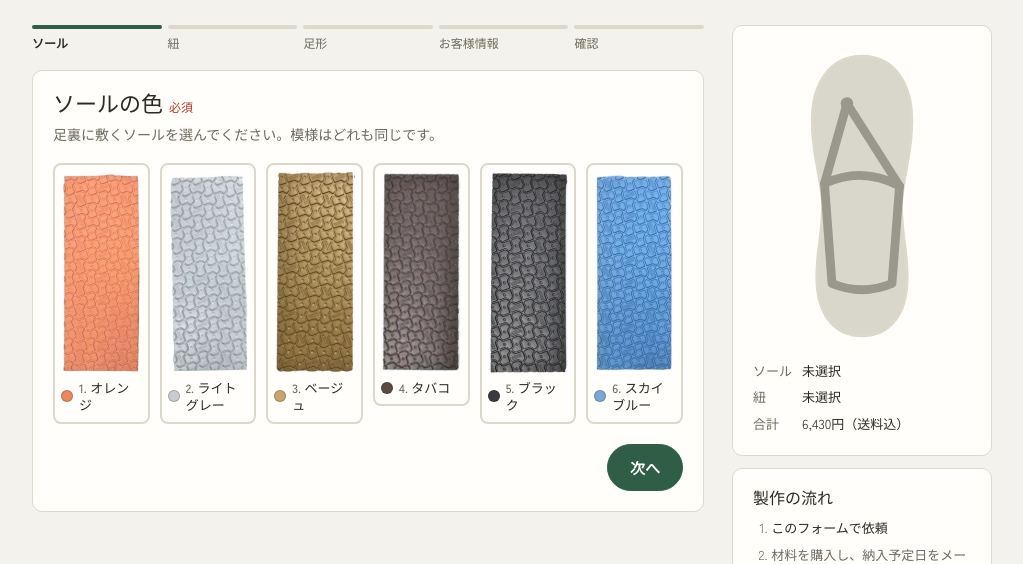
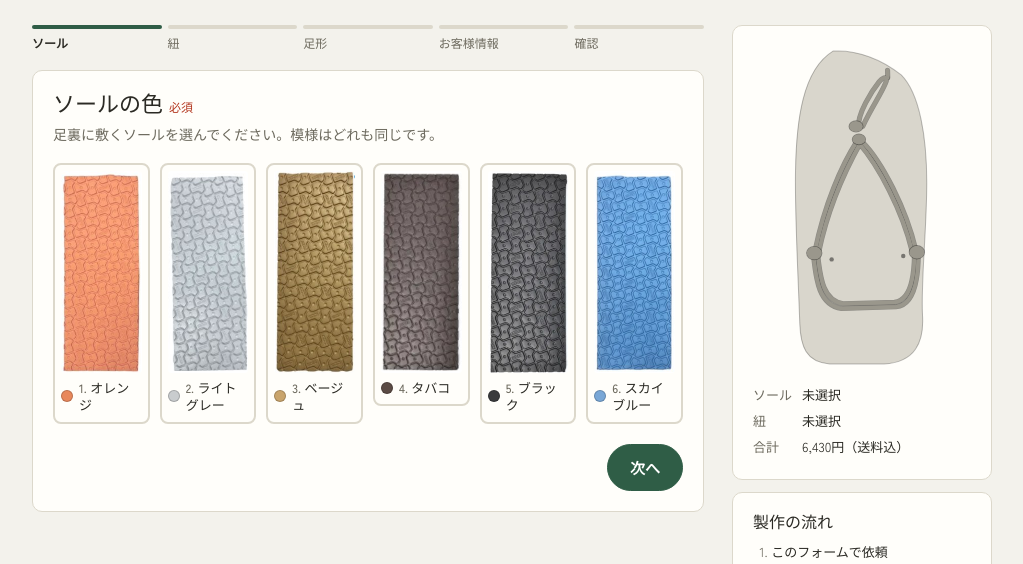
Before and after one commit to nobunii3303-oss/warachi, a plain HTML site: page index.html in a window 1280 px wide. Shown: the part 158-722 px from the top of the page, without its empty margins (128-1151 px from the left). Drawn offline with Linux system fonts and the light colour scheme; a web font is replaced by a local one.

Commit message:
色イメージ図を実物の紐の通し方に合わせて描き直し
Co-Authored-By: Claude Opus 5.5 (1M context) <noreply@anthropic.com>
Claude-Session: https://claude.ai/code/session_01VULJpr2brbKgsfZtvhB6Ry

```diff
--- a/index.html
+++ b/index.html
@@ -207,12 +207,24 @@ aside{position:sticky;top:calc(env(safe-area-inset-top,0px) + 16px);display:flex
 
   <aside>
     <div class="card pv">
-      <svg viewBox="0 0 120 240" role="img" aria-label="選んだ色のプレビュー">
-        <path id="pvSole" d="M60 8c26 0 40 22 40 52 0 26-6 40-8 62-2 24 6 44 4 70-2 26-16 40-36 40s-34-14-36-40c-2-26 6-46 4-70-2-22-8-36-8-62C20 30 34 8 60 8z" fill="#d9d6cc" stroke="var(--line)" stroke-width="2"/>
-        <g id="pvCord" fill="none" stroke="#9a978c" stroke-width="7" stroke-linecap="round" stroke-linejoin="round">
-          <path d="M48 46 L30 110"/><path d="M48 46 L90 112"/><path d="M30 110 Q60 96 90 112"/><path d="M30 110 L36 190 Q60 200 84 190 L90 112"/>
-        </g>
-        <circle cx="48" cy="46" r="5" id="pvKnot" fill="#9a978c"/>
+      <svg viewBox="60 120 880 1900" role="img" aria-label="選んだ色のプレビュー">
+        <path id="pvSole" d="M330 150C470 140 620 200 730 290C840 400 880 660 880 920C880 1200 845 1500 855 1700C865 1860 810 1975 630 1985L310 1985C170 1975 140 1880 135 1750C125 1450 105 1100 110 850C115 560 150 260 330 150Z" fill="#d9d6cc" stroke="rgba(0,0,0,.25)" stroke-width="6"/>
+        <g fill="rgba(0,0,0,.45)"><circle cx="650" cy="305" r="13"/><circle cx="322" cy="1372" r="13"/><circle cx="742" cy="1352" r="13"/></g>
+        <defs><g id="cordPaths">
+          <path d="M650 262L651 305"/>
+          <path d="M480 600C470 520 560 380 600 330C620 305 640 300 645 315C640 360 560 470 505 590"/>
+          <path d="M470 680C380 820 280 1050 225 1320"/><path d="M492 686C412 830 302 1060 247 1325"/>
+          <path d="M500 680C620 800 760 1080 815 1315"/><path d="M482 690C598 822 738 1090 793 1320"/>
+          <path d="M215 1340C230 1500 250 1640 380 1660L700 1650C800 1640 830 1500 830 1340"/>
+          <path d="M240 1345C255 1490 275 1615 390 1632L690 1624C780 1614 806 1490 808 1345"/>
+        </g><g id="knots">
+          <ellipse cx="465" cy="592" rx="40" ry="32"/><ellipse cx="482" cy="668" rx="38" ry="30"/>
+          <ellipse cx="220" cy="1335" rx="44" ry="38"/><ellipse cx="822" cy="1330" rx="44" ry="38"/>
+        </g></defs>
+        <use href="#cordPaths" fill="none" stroke="rgba(0,0,0,.35)" stroke-width="30" stroke-linecap="round"/>
+        <use href="#cordPaths" id="pvCord" fill="none" stroke="#9a978c" stroke-width="22" stroke-linecap="round"/>
+        <use href="#knots" fill="rgba(0,0,0,.35)" transform="translate(0 0)" stroke="rgba(0,0,0,.35)" stroke-width="8"/>
+        <use href="#knots" id="pvKnot" fill="#9a978c"/>
       </svg>
       <dl>
         <dt>ソール</dt><dd id="pvS">未選択</dd>
```
